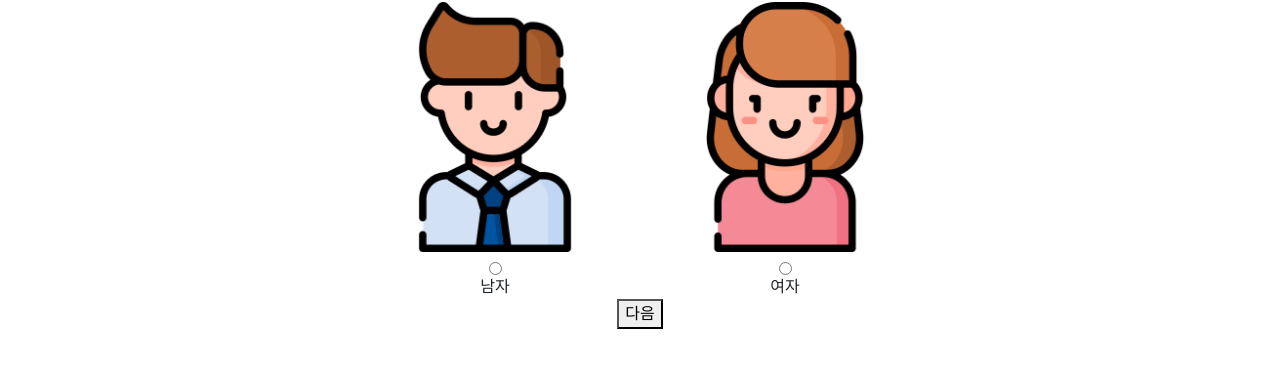
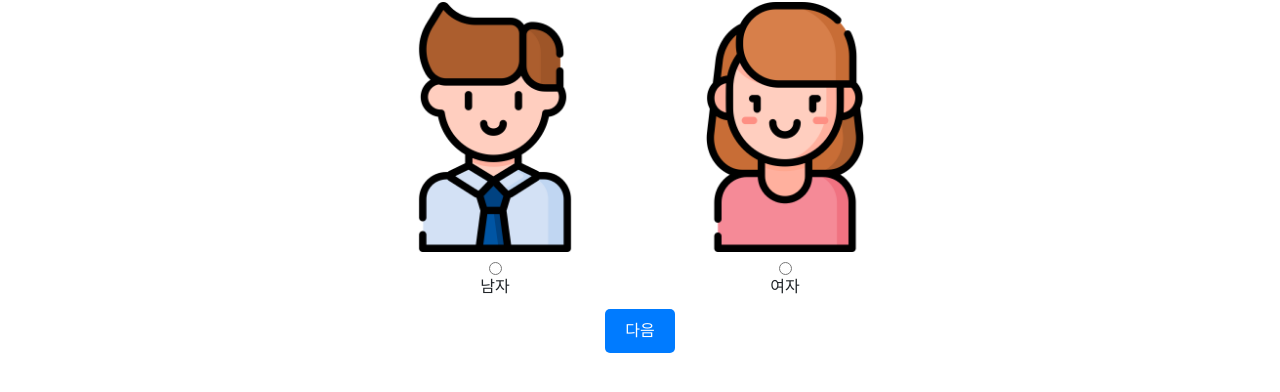
Before and after one commit to toxh13/p-projec, a plain HTML site: page frontend/test.html in a window 1280 px wide. Shown: the part 156-548 px from the top of the page. Drawn offline with Linux system fonts and the light colour scheme; files whose address does not match are found by name.

Commit message:
Update test.html

```diff
--- a/frontend/test.html
+++ b/frontend/test.html
@@ -5,6 +5,7 @@
     <meta name="viewport" content="width=device-width, initial-scale=1.0" />
     <title>옵션 선택 페이지</title>
     <link href="css/styles.css" rel="stylesheet" />
+    <link href="css/optionsel.css" rel="stylesheet"/>
     <script src="navbar.js"></script>
     <style>
       /* 기본 스타일 설정 */
```
